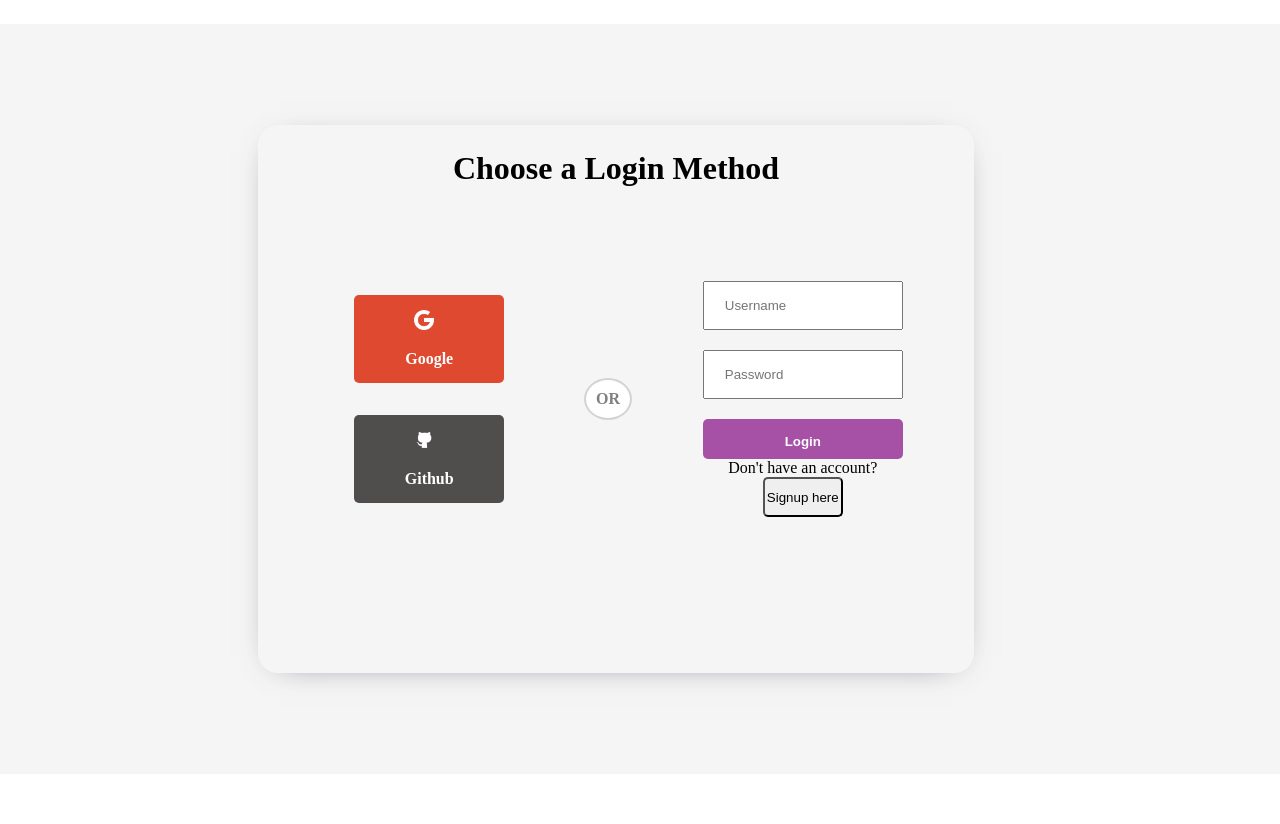
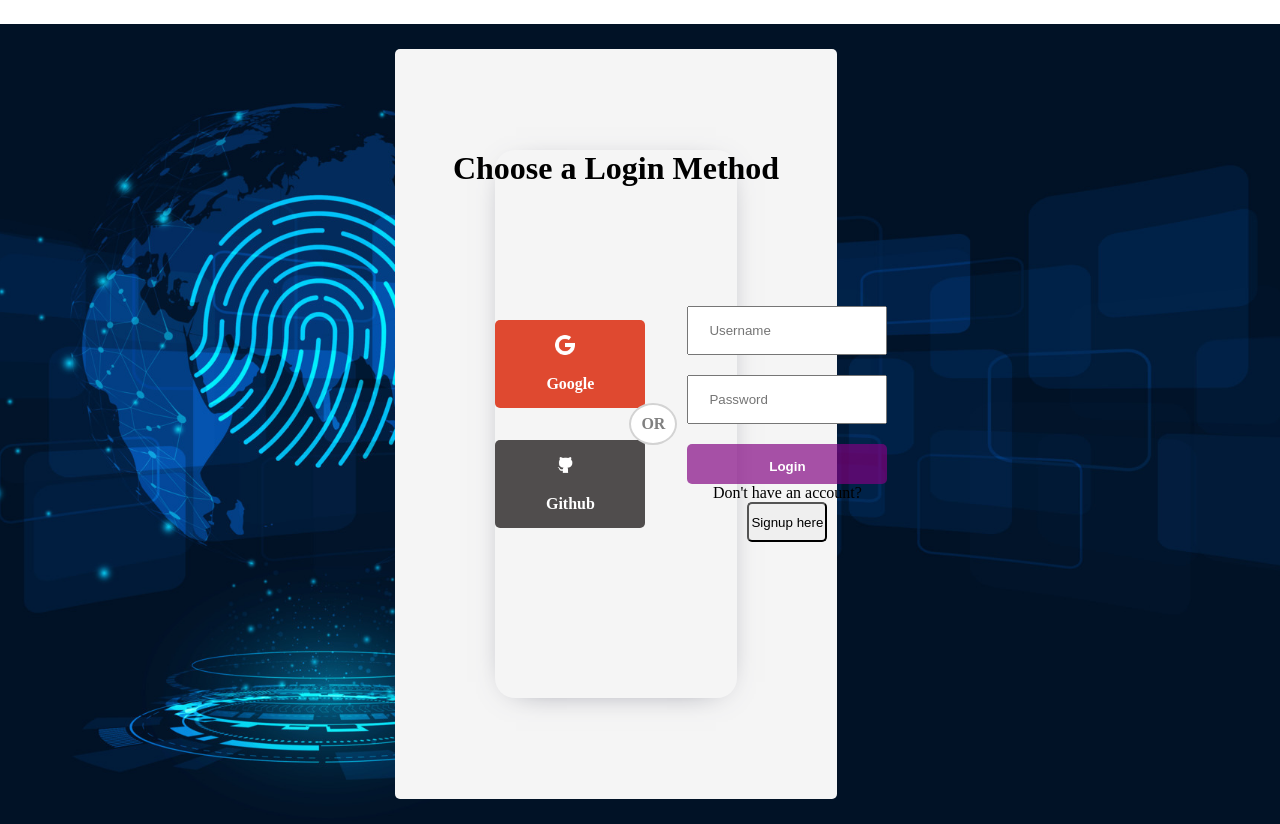
Before and after one commit to Monil-007/ShipsSaver18-FrontendSite, a React (Create React App) app: page / in a window 1280 px wide. Before the commit the page ends 800 px from the top, so only its background shows below. Built offline with nearby package versions, Linux system fonts and the light colour scheme; no server answers.

Commit message:
auth bg changed

```diff
--- a/src/components/Authentication/Login/Login.css
+++ b/src/components/Authentication/Login/Login.css
@@ -2,9 +2,21 @@
     margin-top: 3vh;
     width: 100%;
     height: 120%;
-    background-color: whitesmoke;
+    /* background-color: whitesmoke; */
+
+    background-image: url('../../../assets/icons/AuthBG.jpg');
+    background-size: cover;
+    background-position: center;
+    background-repeat: no-repeat;
+    min-height: 100vh;
+    display: flex;
+    justify-content: center;
+    align-items: center;
 }
 
+/* .authPage {
+
+  } */
 .login {
     height: calc(100vh - 50px);
     display: flex;
--- a/src/components/Authentication/Login/Login.jsx
+++ b/src/components/Authentication/Login/Login.jsx
@@ -5,6 +5,7 @@ import './Login.css'
 import axios from 'axios';
 import { useState, useEffect } from 'react';
 import { useNavigate } from 'react-router-dom';
+import AuthBG from '../../../assets/icons/AuthBG.jpg';
 //import Signup from '../Signup/Signup';
 
 const Login = () => {
```
